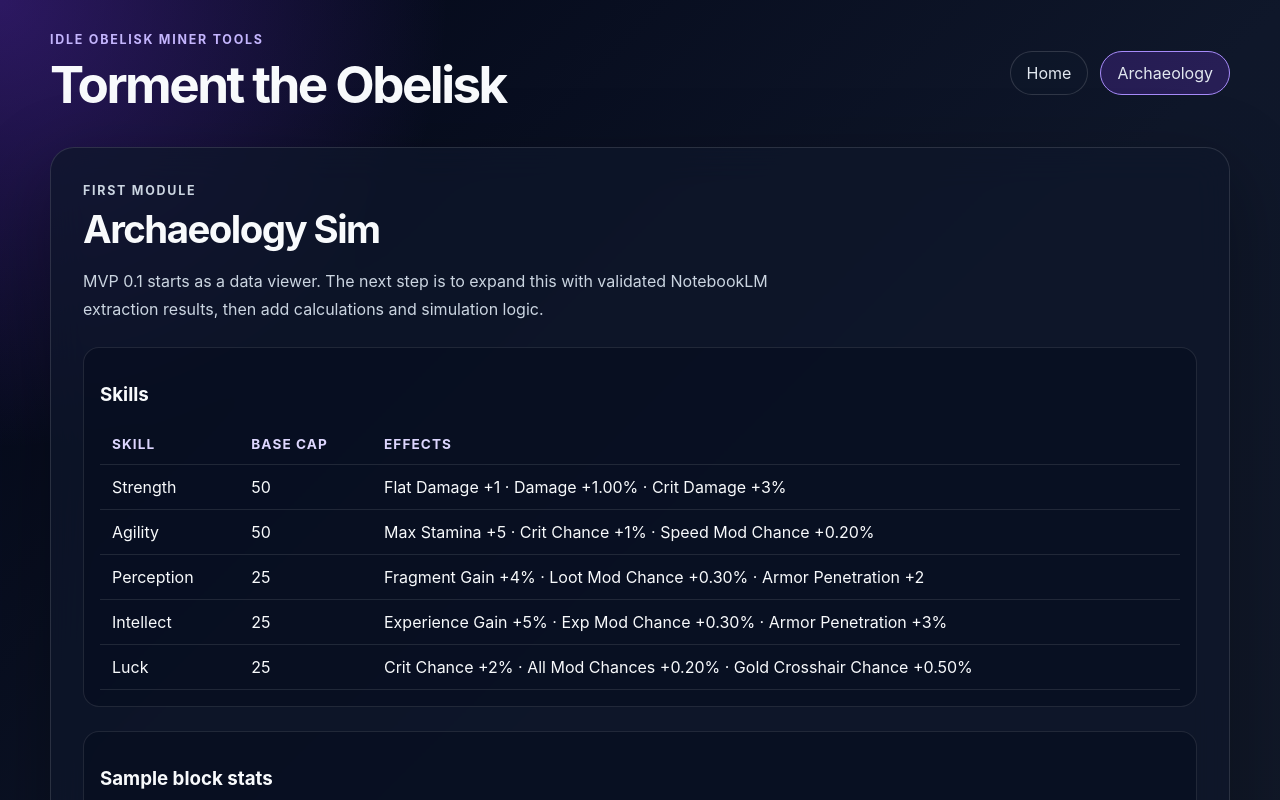
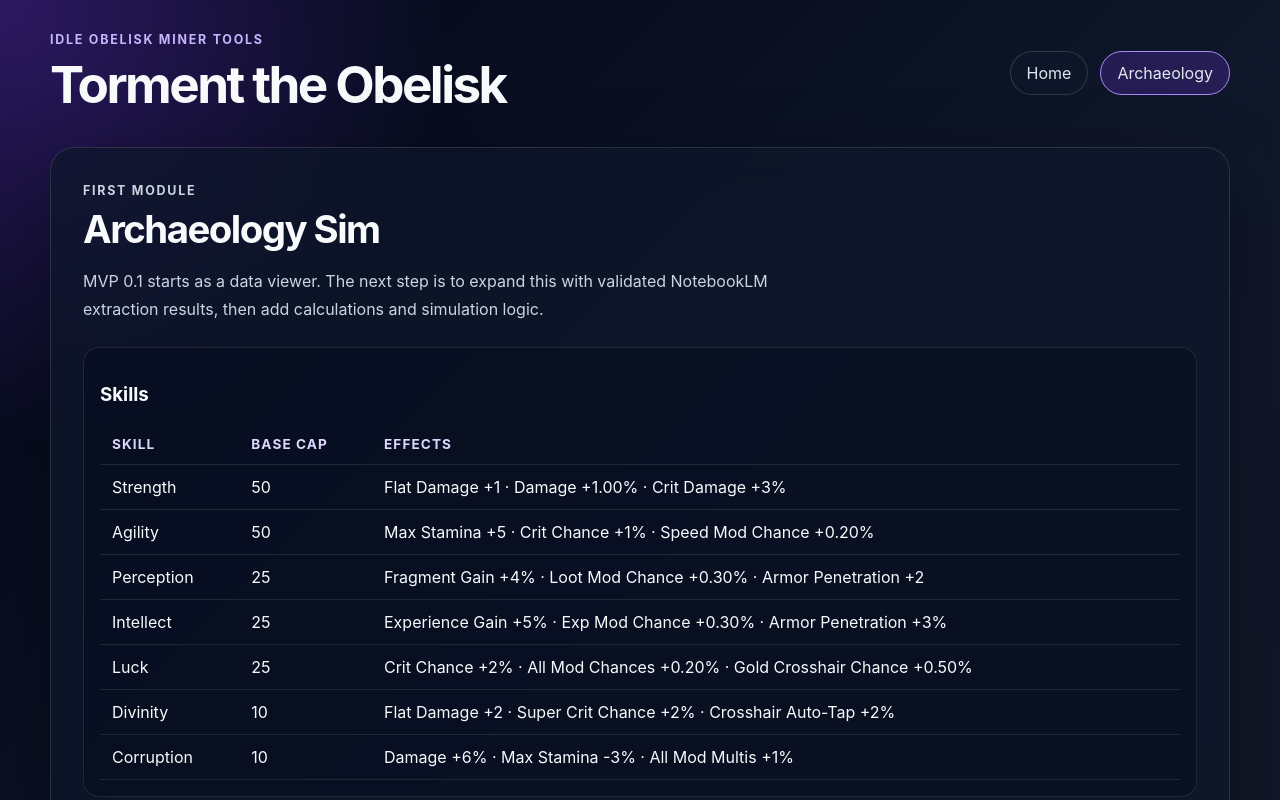
Before and after one commit to IZxMD/Torment-the-Obelisk, a React (Vite) app: page /archaeology in a window 1280 px wide. Shown: the top 800 px of the page. Built offline with nearby package versions, Linux system fonts and the light colour scheme.

Commit message:
Complete Archaeology skill data

```diff
--- a/src/features/archaeology/data/archaeologySkills.ts
+++ b/src/features/archaeology/data/archaeologySkills.ts
@@ -47,4 +47,20 @@ export const archaeologySkills: ArchaeologySkill[] = [
     baseCap: 25,
     source: archaeologySource,
   },
+  {
+    id: 'divinity',
+    name: 'Divinity',
+    effects: ['Flat Damage +2', 'Super Crit Chance +2%', 'Crosshair Auto-Tap +2%'],
+    requirement: 'Ascension 1',
+    baseCap: 10,
+    source: archaeologySource,
+  },
+  {
+    id: 'corruption',
+    name: 'Corruption',
+    effects: ['Damage +6%', 'Max Stamina -3%', 'All Mod Multis +1%'],
+    requirement: 'Ascension 2',
+    baseCap: 10,
+    source: archaeologySource,
+  },
 ];
```
